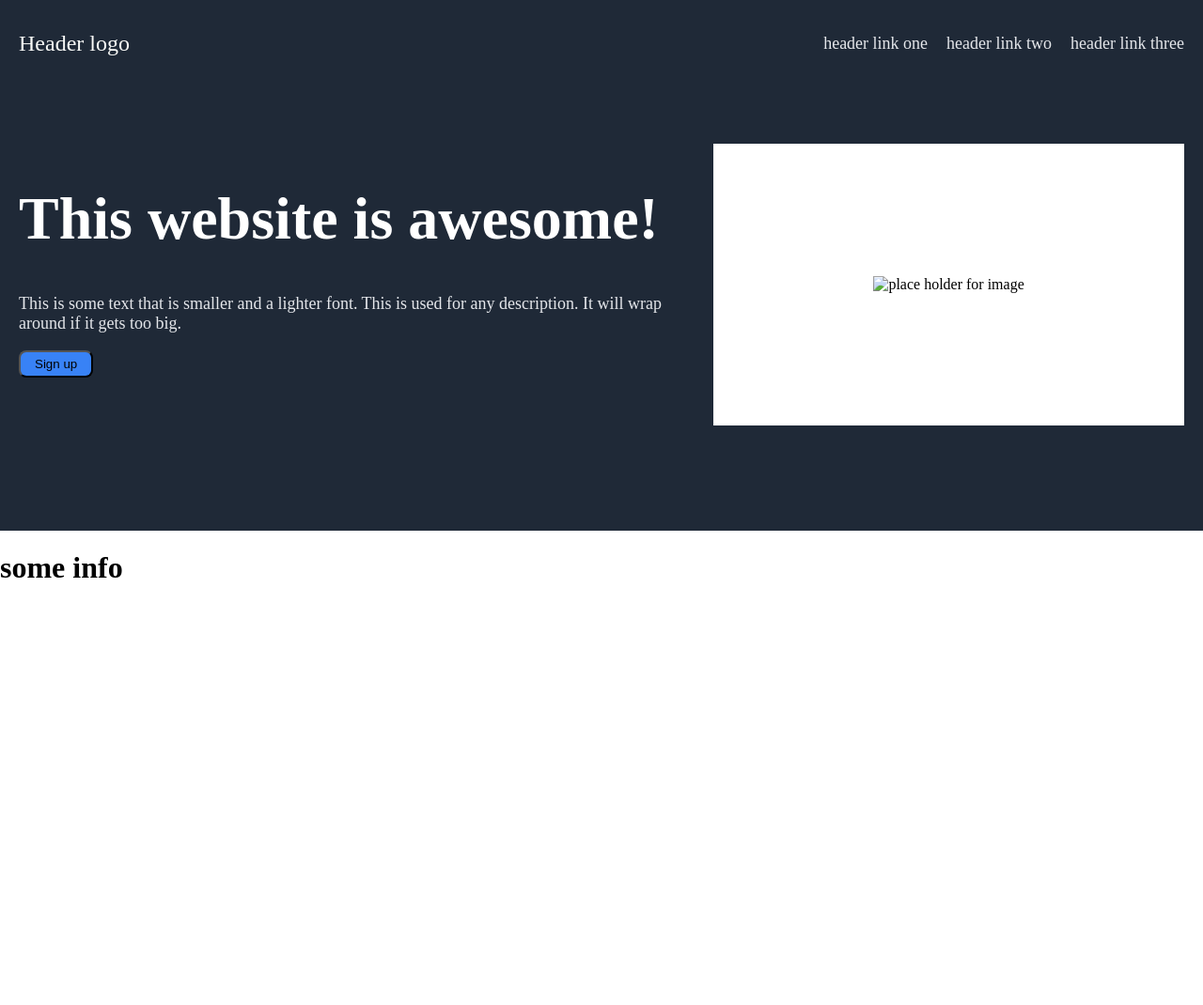
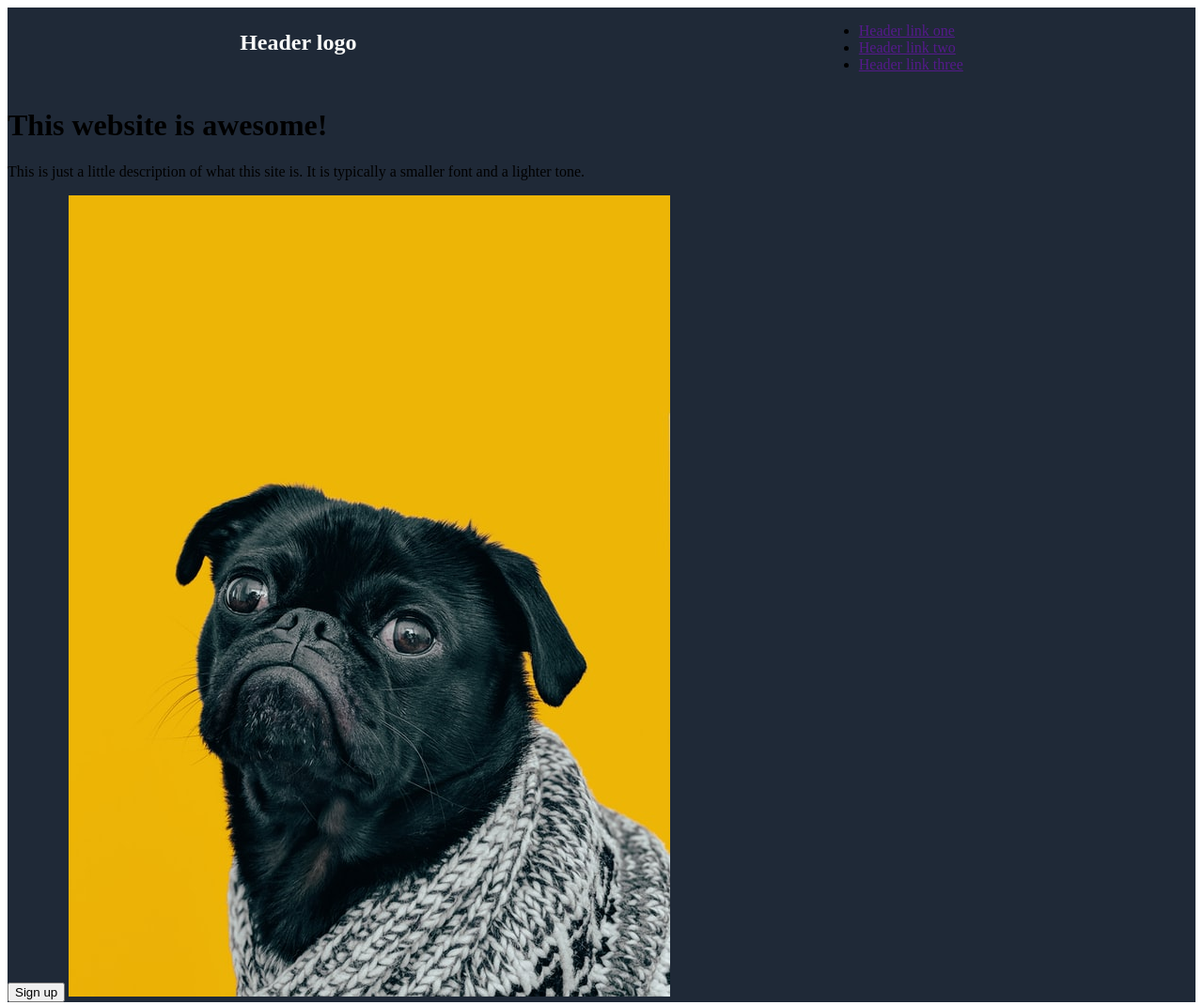
Before and after one commit to iBenzo/odinlandingpage, a plain HTML site: page index.html in a window 1280 px wide. Shown: the whole page at 94% size. Before the commit the page ends 800 px from the top, so only its background shows below. Drawn offline with Linux system fonts and the light colour scheme.

Commit message:
This was an update to the section one syntax to make it easier to read. Also updated sytle for readability

```diff
--- a/index.html
+++ b/index.html
@@ -6,46 +6,24 @@
     <link rel="stylesheet" href="style.css">
   </head>
   <body>
+    <div class="primary-containter">
+        <div class="header">
+            <h3 class="header-logo">Header logo</h3>
+            <ul class="header-links">
+                <li class="link-option"><a href="">Header link one</a></li>
+                <li class="link-option"><a href="">Header link two</a></li>
+                <li class="link-option"><a href="">Header link three</a></li>
+            </ul>
 
+        </div>
 
-    <!--section one-->
-    <div class="section-one">
-        <div class="header">
-            <div class="logo">Header logo</div>
-
-            <div class="header-links">
-                <ul>
-                    <li><a href="">header link one</a></li>
-                    <li><a href="">header link two</a></li>
-                    <li><a href="">header link three</a></li>
-                </ul>
-            </div>
-        </div>
-        <div class="small-des">
-            <div class="left-of-pic">
-                <div class="title">
-                    <h1>This website is awesome!</h1>
-                </div>
-                    <div class="para">
-                    <p>This is some text that is smaller and a lighter font. This is used for any description. It will wrap around if it gets too big.</p>
-                </div>
-                    <button>Sign up</button>
-            </div>
-
-            <div class="pic-space">
-                <img src="" alt="place holder for image">
-            </div>
+        <div class="awesome-container">
+            <h1 class="awesome-website">This website is awesome!</h1>
+            <p class="website-description">This is just a little description of what this site is. It is typically a smaller font and a lighter tone.</p>
+            <button class="button">Sign up</button>
+            <img src="images/dog.jpg"
         </div>
     </div>
-    <!--section two-->
-    <div class="section-two">
-        <h1>some info</h1>
-    </div>
-    <!--section three-->
-
-    <!--section four-->
-
-    <!--footer-->
   </body>
 
 </html>
--- a/style.css
+++ b/style.css
@@ -1,76 +1,17 @@
-body{
-    margin: 0px;
+/*This is the first section including the header's styling */
+.primary-containter{
+    display: flex;
+    flex-direction: column;
+    background-color: #1f2937;
 }
-.section-one{
-    background-color: #1f2937;
-    padding: 20px;
-    height: 525px;
 
-}
 .header{
     display: flex;
-    align-items: center;
-    justify-content: space-between;
-    margin-bottom: 80px;
+    justify-content: space-around;
 
 }
 
-
-.logo{
+.header-logo{
     font-size: 24px;
-    color: #F9FAF8;
-
+    color: #f9faf8;
 }
-
-ul{
-    display: flex;
-    gap: 20px;
-}
-
-li{
-    display: flex;
-}
-
-/*Removes underline adds color and size for links */
-a{
-    text-decoration: none;
-    color: #E5E7EB;
-    font-size: 18px;
-}
-/* This is for the title,text, and picture space*/
-.small-des{
-    display: flex;
-    flex-grow: 1;
-    justify-content: space-between;
-    gap: 20px;
-}
-
-.left-of-pic{
-    color: white;
-}
-
-.title{
-    font-size: 32px;
-}
-.para{
-    color: #E5E7EB;
-    font-size: 18px;
-}
-
-.pic-space{
-    display: flex;
-    align-items: center;
-    justify-content: center;
-    height: 300px;
-    width: 600px;
-    background-color: white;
-}
-
-button{
-    background-color: #3882f6;
-    padding-left: 15px;
-    padding-right: 15px;
-    padding-top: 5px;
-    padding-bottom: 5px;
-    border-radius: 8px;
-}
```
Also changed, not shown: images/dog.jpg (added).
